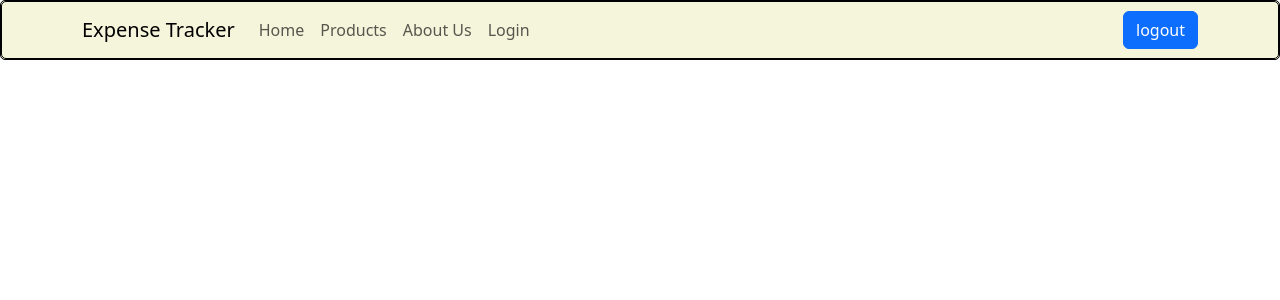
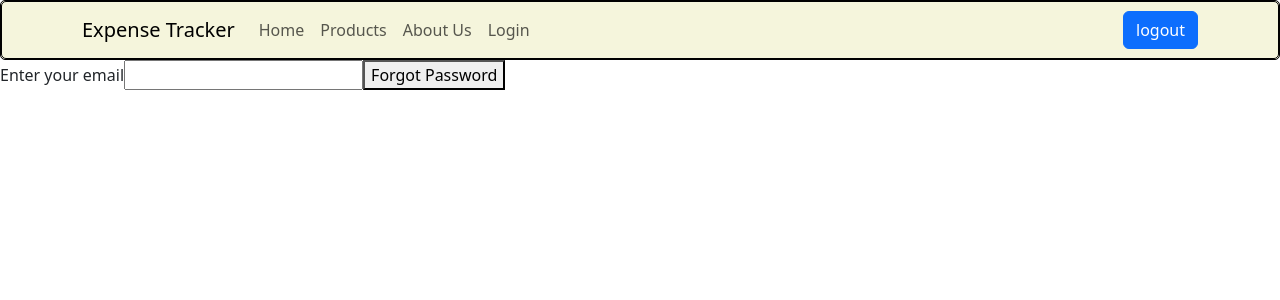
Before and after one commit to rajatjhamnani/ExpenseTracker, a React (Create React App) app: page /forgotPassword in a window 1280 px wide. Shown: the top 300 px of the page. Built offline with nearby package versions, Linux system fonts and the light colour scheme.

Commit message:
Forgot Password Workflow

```diff
--- a/src/App.js
+++ b/src/App.js
@@ -7,6 +7,7 @@ import Home from "./Components/UI/Home";
 import Product from "./Components/UI/Product";
 import UpdateProfile from "./Components/UI/UpdateProfile";
 import ProfileDetails from "./Components/UI/Profile";
+import ForgotPassword from "./Components/UI/ForgotPassword";
 
 function App() {
   return (
@@ -17,6 +18,7 @@ function App() {
         <Route path="/updateProfile" exact Component={UpdateProfile} />
         <Route path="/profileDetails" exact Component={ProfileDetails} />
         <Route path="/verifyEmail" exact Component={VerifyEmail} />
+        <Route path="/forgotPassword" exact Component={ForgotPassword} />
         <Route path="/product" exact Component={Product} />
         <Route path="/login" exact Component={Authentication} />
       </Routes>
--- a/src/Components/Authentication/Authentication.js
+++ b/src/Components/Authentication/Authentication.js
@@ -143,7 +143,7 @@ const Authentication = (props) => {
           )}
           {isLoading && <h3>sending request ....</h3>}
           {isLogin && (
-            <NavLink className={classes.lin}>
+            <NavLink to="/forgotPassword" className={classes.lin}>
               <h3>Forgot Password</h3>
             </NavLink>
           )}
--- /dev/null
+++ b/src/Components/UI/ForgotPassword.js
@@ -0,0 +1,52 @@
+import React, { useState } from "react";
+
+const ForgotPassword = (props) => {
+  const [email, setEmail] = useState("");
+
+  const emailHandler = (e) => {
+    setEmail(e.target.value);
+  };
+
+  const submitHandler = (event) => {
+    event.preventDefault();
+
+    fetch(
+      "https://identitytoolkit.googleapis.com/v1/accounts:sendOobCode?key=AIzaSyBDWVbnQ6118boUJYGBZNlr-QiJ2E9fS5o",
+      {
+        method: "POST",
+        body: JSON.stringify({
+          requestType: "PASSWORD_RESET",
+          email: email,
+        }),
+        headers: {
+          "Content-Type": "application/json",
+        },
+      }
+    )
+      .then((res) => {
+        if (res.ok) {
+          return res.json();
+        } else {
+          return res.json().then((data) => {
+            throw new Error(data.error.message);
+          });
+        }
+      })
+      .then((data) => {
+        console.log("New password request sent successfully", data);
+      })
+      .catch((err) => {
+        alert(err.message);
+      });
+  };
+
+  return (
+    <form onSubmit={submitHandler}>
+      <label htmlFor="email">Enter your email</label>
+      <input type="email" id="email" onChange={emailHandler} />
+      <button type="submit">Forgot Password</button>
+    </form>
+  );
+};
+
+export default ForgotPassword;
```
